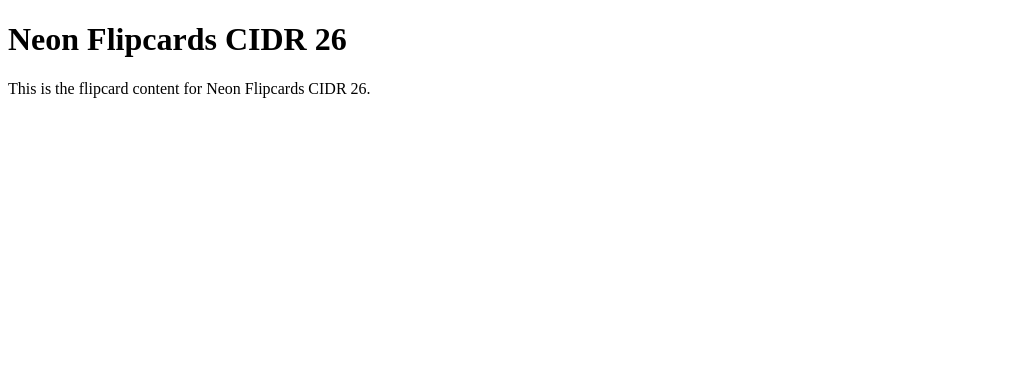
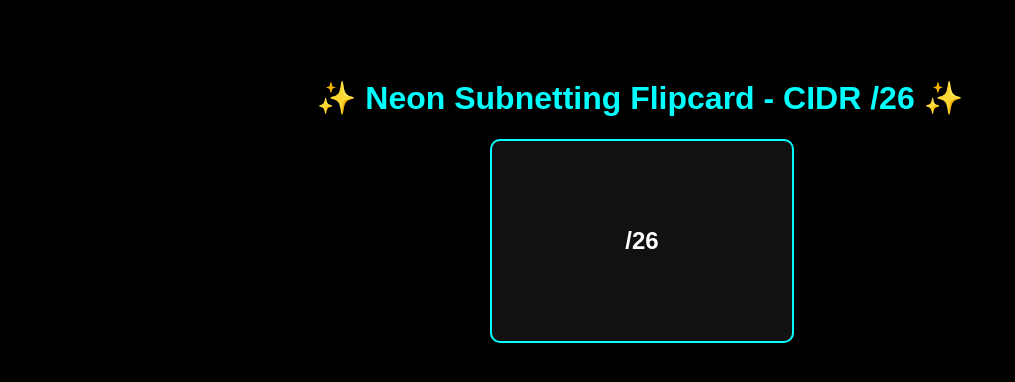
Before and after one commit to tradezone55/neon-flipcards, a plain HTML site: page Neon_Flipcards_CIDR_26.html in a window 1280 px wide. Shown: the whole page, without its empty margins (0-1015 px from the left). Drawn offline with Linux system fonts and the light colour scheme.

Commit message:
Update Neon_Flipcards_CIDR_26.html

```diff
--- a/Neon_Flipcards_CIDR_26.html
+++ b/Neon_Flipcards_CIDR_26.html
@@ -1,11 +1,69 @@
 <!DOCTYPE html>
 <html lang="en">
 <head>
-    <meta charset="UTF-8">
-    <title>Neon Flipcards CIDR 26</title>
+  <meta charset="UTF-8" />
+  <meta name="viewport" content="width=device-width, initial-scale=1.0"/>
+  <title>Neon Flipcards CIDR /26</title>
+  <style>
+    body {
+      background-color: black;
+      font-family: Arial, sans-serif;
+      color: cyan;
+      text-align: center;
+      padding: 50px;
+    }
+    .flip-card {
+      background-color: transparent;
+      width: 300px;
+      height: 200px;
+      perspective: 1000px;
+      margin: 20px auto;
+    }
+    .flip-card-inner {
+      position: relative;
+      width: 100%;
+      height: 100%;
+      text-align: center;
+      transition: transform 0.8s;
+      transform-style: preserve-3d;
+    }
+    .flip-card:hover .flip-card-inner {
+      transform: rotateY(180deg);
+    }
+    .flip-card-front, .flip-card-back {
+      position: absolute;
+      width: 100%;
+      height: 100%;
+      -webkit-backface-visibility: hidden;
+      backface-visibility: hidden;
+      display: flex;
+      justify-content: center;
+      align-items: center;
+      border: 2px solid cyan;
+      border-radius: 10px;
+    }
+    .flip-card-front {
+      background-color: #111;
+      color: white;
+    }
+    .flip-card-back {
+      background-color: #333;
+      color: lime;
+      transform: rotateY(180deg);
+    }
+  </style>
 </head>
 <body>
-    <h1>Neon Flipcards CIDR 26</h1>
-    <p>This is the flipcard content for Neon Flipcards CIDR 26.</p>
+  <h1>✨ Neon Subnetting Flipcard - CIDR /26 ✨</h1>
+  <div class="flip-card">
+    <div class="flip-card-inner">
+      <div class="flip-card-front">
+        <h2>/26</h2>
+      </div>
+      <div class="flip-card-back">
+        <p>Subnet mask: TBD<br>Hosts per subnet: TBD<br>Network info: TBD</p>
+      </div>
+    </div>
+  </div>
 </body>
 </html>
```
